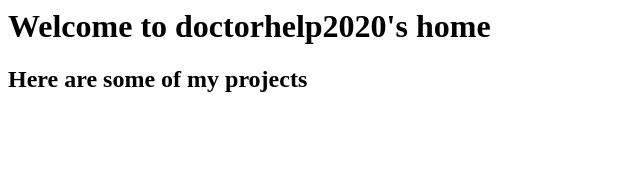
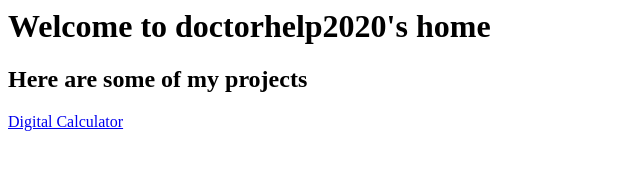
Before and after one commit to doctorhelp2020/doctorhelp2020.github.io, a plain HTML site: page index.html in a window 1280 px wide. Shown: the whole page, without its empty margins (0-640 px from the left). Drawn offline with Linux system fonts and the light colour scheme.

Commit message:
added calculator

```diff
--- a/index.html
+++ b/index.html
@@ -1,5 +1,5 @@
 <HTML>
 <H1> Welcome to doctorhelp2020's home </H1>
 <H2> Here are some of my projects </H2>
-
+<A href="calc/digital_calculator.html"> Digital Calculator</A>
 </HTML>
```
